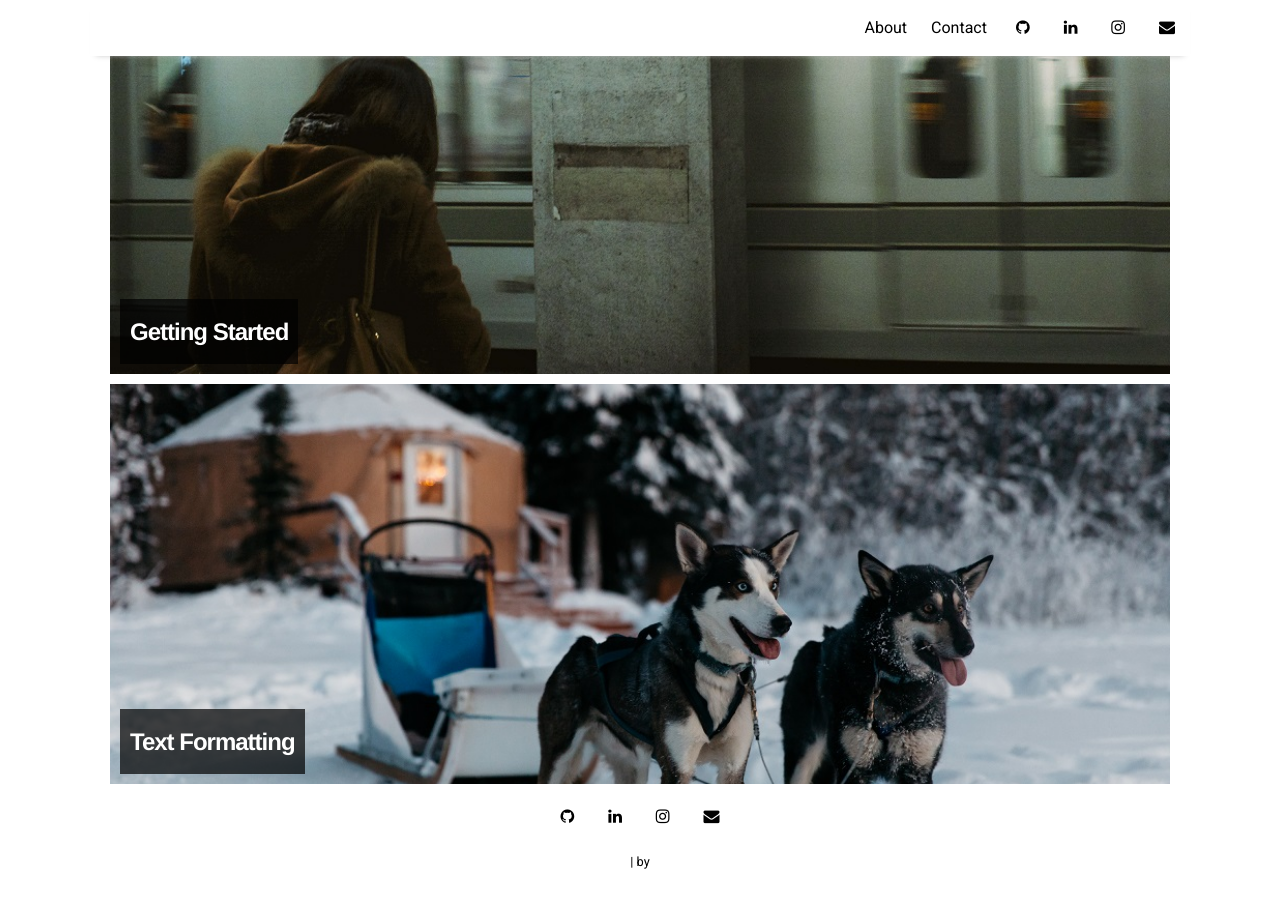
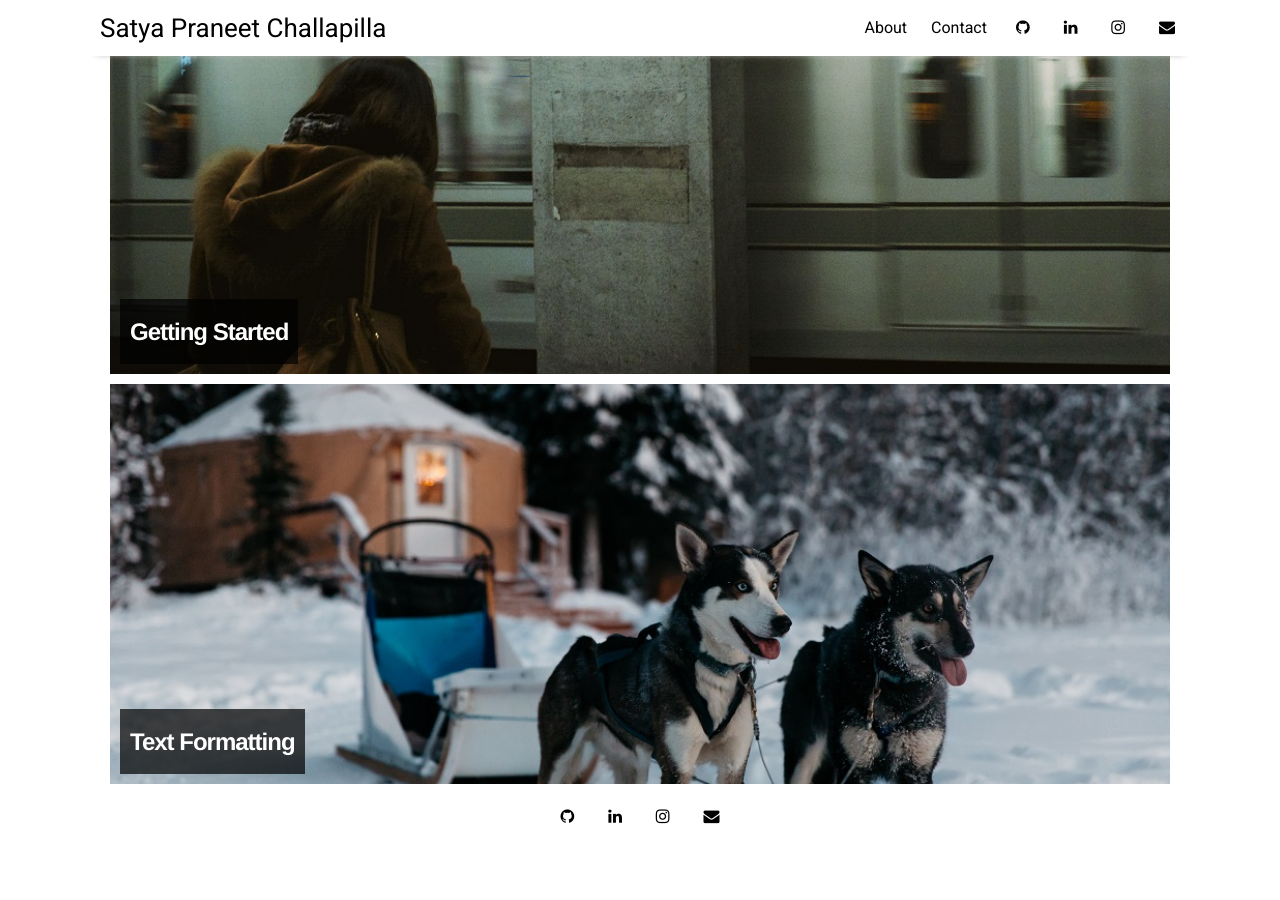
Before and after one commit to satyapraneet63/portfolio, a Jekyll site: the page built from index.html, in a window 1280 px wide and 900 px high, scrolled down 507 px. Built offline with Jekyll 4.4.1, drawn with Linux system fonts in a browser that asks for light colours; nearby versions of some CDN libraries; the list of posts is cut into pages by our own code; after the commit the page ends 1357 px from its top, so only the background shows below that.

Commit message:
Personalize for Satya Praneet

```diff
--- a/_config.yml
+++ b/_config.yml
@@ -10,9 +10,9 @@ permalink:           /:title
 plugins:             [jekyll-paginate, jekyll-sitemap, jekyll-feed, jekyll-seo-tag]
 
 # Customise atom feed settings (this is where Jekyll-Feed gets configuration information)
-#title:		           "Satya Praneet Challapilla"
-#description:	       "A record of my interests and personality"
-#author:              "me"
+title:		           "Satya Praneet Challapilla"
+description:	       "A record of my interests and personality"
+author:              "Satya Praneet Challapilla"
 
 # RSS 2.0 can be used instead of Atom by uncommenting following two lines
 #feed:
--- a/_includes/footer.html
+++ b/_includes/footer.html
@@ -2,5 +2,5 @@
   {% for item in site.data.settings.social %}
     <a href="{{ item.link }}" class="menu-link" target="_blank"><i class="fa fa-{{ item.icon }}" aria-hidden="true"></i></a>
   {% endfor %}
-  <div class="footer-description"><a href="{{ site.github.url }}/">{{ site.title }} | {{ site.description }} by {{ site.author }}</a></div>
+<!--  <div class="footer-description"><a href="{{ site.github.url }}/">{{ site.title }} | {{ site.description }} by {{ site.author }}</a></div> -->
 </footer>
--- a/_includes/head.html
+++ b/_includes/head.html
@@ -11,7 +11,7 @@
   <link rel="stylesheet" href="{{ site.github.url }}/assets/css/main.css">
   <link rel="stylesheet" href="{{ site.github.url }}/assets/css/syntax.css">
   <!-- Use Atom -->
-  <!-- {% feed_meta %} -->
+  {% feed_meta %}
   <!-- RSS-v2.0
   <link href="{{ site.github.url }}/rss-feed.xml" type="application/rss+xml" rel="alternate" title="{{ site.title }} | {{ site.description }}"/>
   //-->
```
